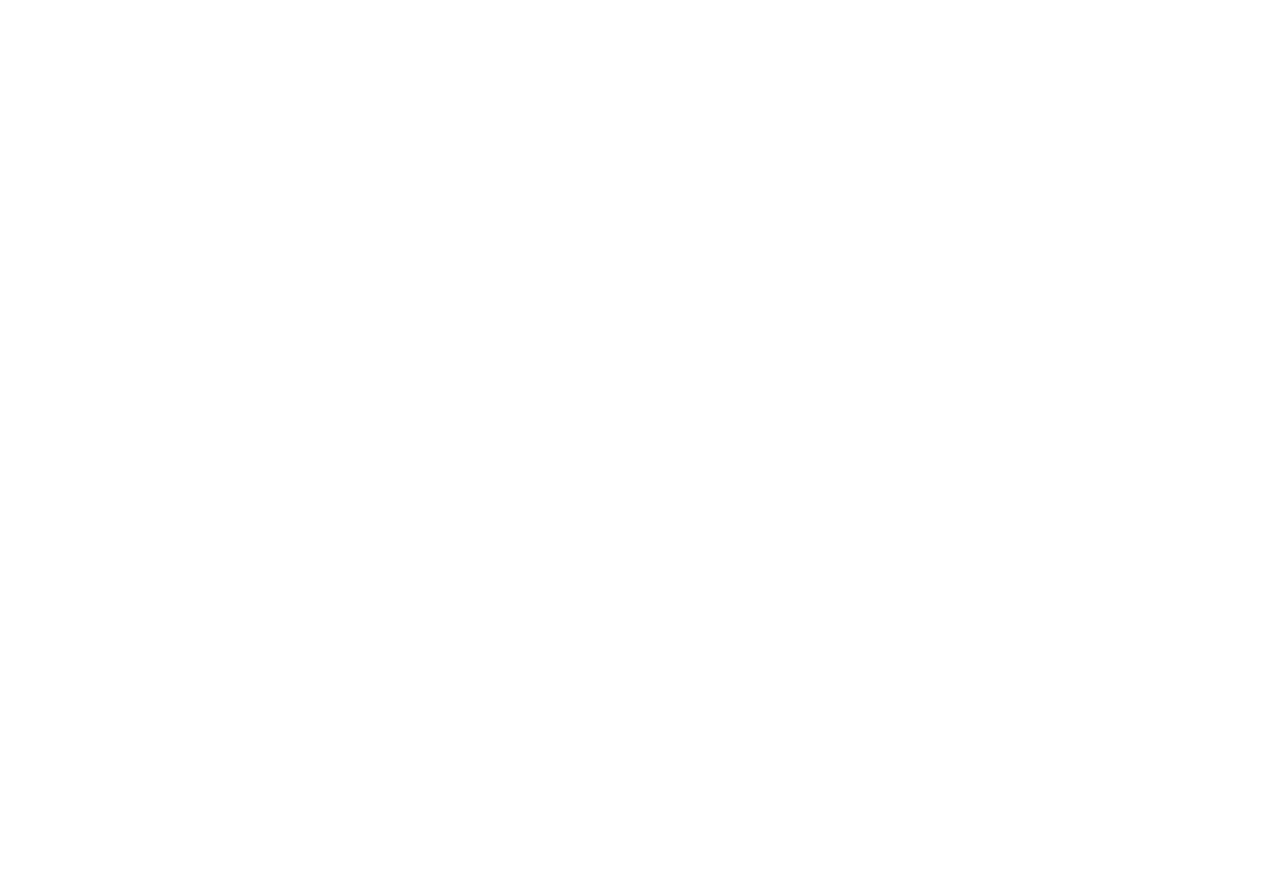
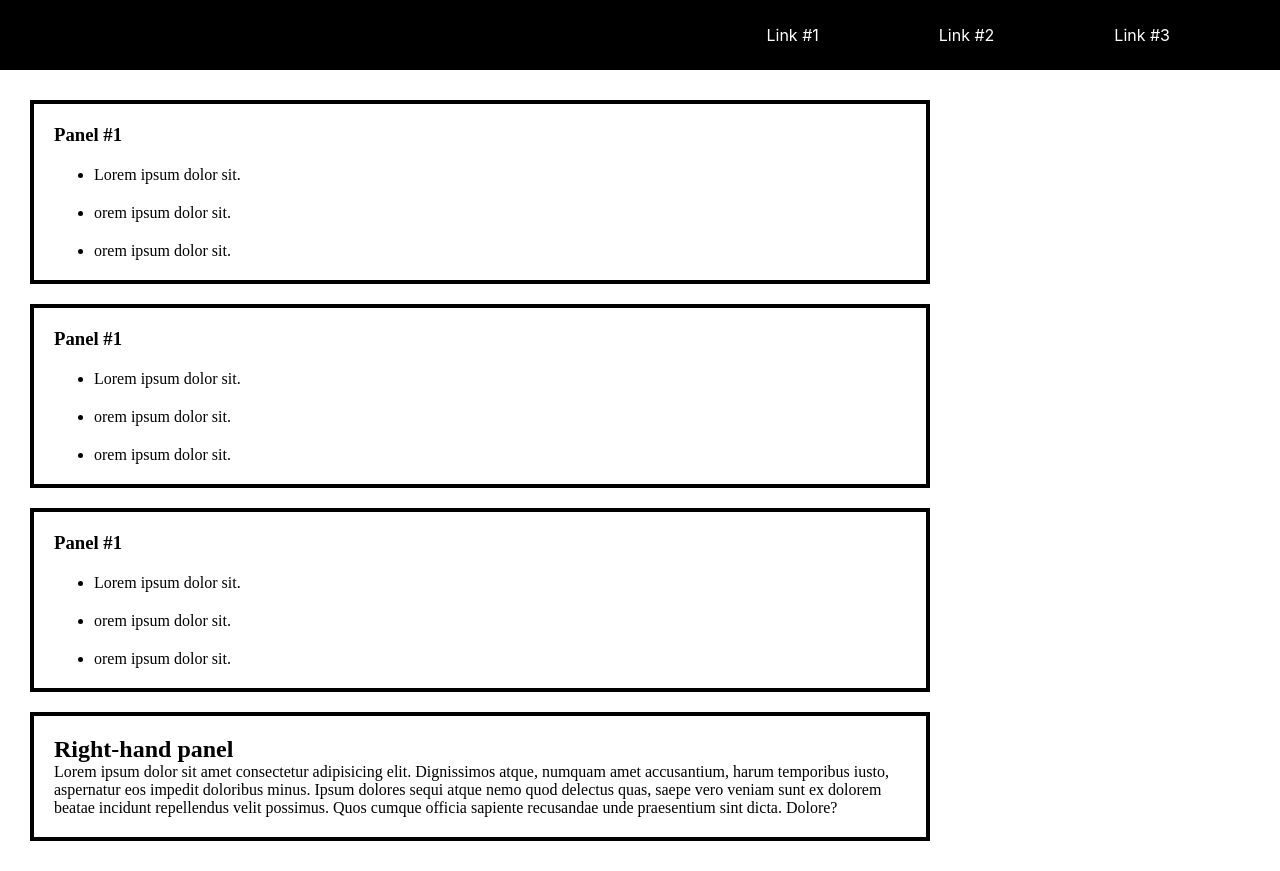
Before and after one commit to ab-96/flexbox-challenge, a plain HTML site: page index.html in a window 1280 px wide. Before the commit the page ends 800 px from the top, so only its background shows below. Drawn offline with Linux system fonts and the light colour scheme.

Commit message:
first draft

```diff
--- a/index.html
+++ b/index.html
@@ -1,5 +1,6 @@
 <!DOCTYPE html>
 <html lang="en">
+
 <head>
     <meta charset="UTF-8">
     <meta http-equiv="X-UA-Compatible" content="IE=edge">
@@ -7,19 +8,57 @@
     <title>Document</title>
     <link rel="stylesheet" href="styles.css">
 </head>
+
 <body>
     <header>
         <nav>
-        <a href=""></a>
-        <a href=""></a>
-        <a href=""></a>
-        <a href=""></a>
+            <a href="">Link #1</a>
+            <a href="">Link #2</a>
+            <a href="">Link #3</a>
         </nav>
     </header>
 
     <main>
+        <section>
+            <h3>Panel #1</h3>
+            <ul>
+                <li>Lorem ipsum dolor sit.</li>
+                <li>orem ipsum dolor sit.</li>
+                <li>orem ipsum dolor sit.</li>
+            </ul>
+
+        </section>
+        <section>
+            <h3>Panel #1</h3>
+            <ul>
+                <li>Lorem ipsum dolor sit.</li>
+                <li>orem ipsum dolor sit.</li>
+                <li>orem ipsum dolor sit.</li>
+            </ul>
+        </section>
+
+        <section>
+            <h3>Panel #1</h3>
+            <ul>
+                <li>Lorem ipsum dolor sit.</li>
+                <li>orem ipsum dolor sit.</li>
+                <li>orem ipsum dolor sit.</li>
+            </ul>
+        </section>
+
+        <section >
+            <h2>Right-hand panel</h2>
+            <p>Lorem ipsum dolor sit amet consectetur adipisicing elit. Dignissimos atque, numquam amet accusantium,
+                harum temporibus iusto, aspernatur eos impedit doloribus minus. Ipsum dolores sequi atque nemo quod
+                delectus quas, saepe vero veniam sunt ex dolorem beatae incidunt repellendus velit possimus. Quos cumque
+                officia sapiente recusandae unde praesentium sint dicta. Dolore?</p>
+        </section>
+
 
     </main>
+
+
+
 
     <footer>
 
@@ -28,4 +67,5 @@
 
 
 </body>
+
 </html>
--- a/styles.css
+++ b/styles.css
@@ -0,0 +1,53 @@
+* {
+    margin: 0;
+    padding: 0;
+    box-sizing: border-box;
+}
+
+
+
+nav {
+    display: flex;
+    justify-content:flex-end;
+    align-items: center;
+    background-color: black;
+    height: 70px;
+
+}
+
+nav :first-child {
+    margin-left: 10px;
+}
+
+
+a {
+    font-family: -apple-system, BlinkMacSystemFont, 'Segoe UI', Roboto, Oxygen, Ubuntu, Cantarell, 'Open Sans', 'Helvetica Neue', sans-serif;
+    color: white;
+    text-decoration: none;
+    padding: 10px;
+    margin-right: 100px;
+}
+
+main {
+    padding: 20px;
+    display: flex;
+    flex-direction: column;
+    justify-content: space-around
+}
+
+section {
+    border: 4px solid black;
+    margin: 10px;
+    padding: 20px;
+    width: 900px;
+}
+
+
+section ul > li {
+    margin-left: 40px;
+    margin-top: 20px;
+}
+
+section:last-child {
+    margin-right: auto;
+}
```
Lines whose indentation alone changed are shown as unchanged.
